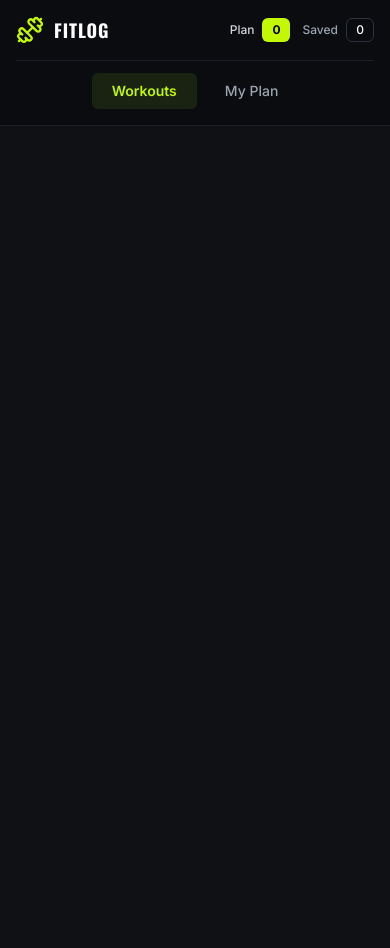
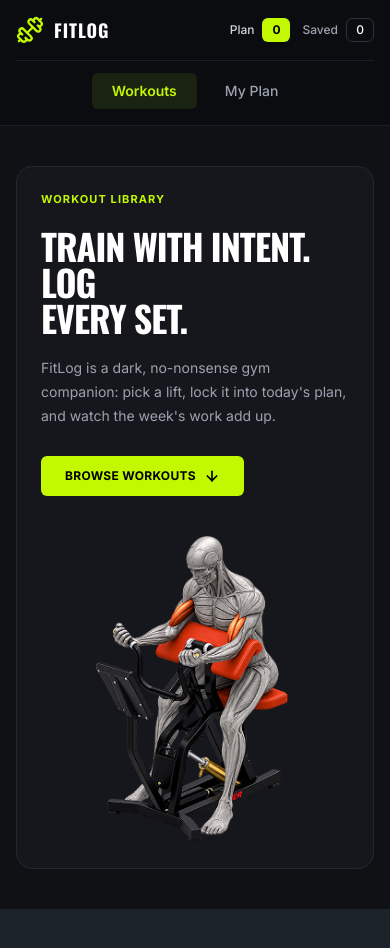
Before and after one commit to foysaliio/fitlog, a Next.js app: page / in a window 390 px wide. Shown: the top 948 px of the page. After the commit the page ends 909 px from the top, so only its background shows below. Built offline with nearby package versions, Linux system fonts and the light colour scheme.

Commit message:
feat: add responsive workout hero section

```diff
--- a/src/app/page.tsx
+++ b/src/app/page.tsx
@@ -1,7 +1,9 @@
+import Hero from "@/components/home/Hero";
+
 const Home = () => {
   return (
-    <main className="min-h-screen">
-
+    <main>
+      <Hero />
     </main>
   );
 };
--- /dev/null
+++ b/src/components/home/Hero.tsx
@@ -0,0 +1,50 @@
+import { ArrowDown } from "lucide-react";
+import Image from "next/image";
+import Link from "next/link";
+
+const Hero = () => {
+  return (
+    <section className="container mx-auto px-4 p-10 sm:px-6">
+      <div className="flex flex-col items-center justify-between gap-10 rounded-2xl border border-fit-border bg-fit-surface p-6 sm:p-8 lg:min-h-112 lg:flex-row lg:px-14 lg:py-14">
+        {/* Left Content */}
+        <div className="w-full max-w-139.5">
+          <p className="mb-5 text-[11px] font-bold tracking-[1.1px] text-fit-accent-alt uppercase">
+            Workout Library
+          </p>
+
+          <h1 className="font-display text-4xl leading-none font-bold tracking-[-1px] text-white uppercase sm:text-5xl lg:text-[60px] lg:tracking-[-1.5px]">
+            Train with intent. Log <br />
+            every set.
+          </h1>
+
+          <p className="mt-5 max-w-lg text-sm leading-6 text-fit-muted sm:text-base">
+            FitLog is a dark, no-nonsense gym companion: pick a lift, lock it
+            into today&apos;s plan, and watch the week&apos;s work add up.
+          </p>
+
+          <Link
+            href="#library"
+            className="mt-7 inline-flex items-center justify-center gap-2 rounded-md bg-fit-accent-alt px-6 py-3 text-xs font-bold tracking-[0.3px] text-black uppercase transition-transform hover:-translate-y-0.5"
+          >
+            Browse Workouts
+            <ArrowDown size={16} strokeWidth={2.5} />
+          </Link>
+        </div>
+
+        {/* Hero Image */}
+        <div className="flex w-full justify-center lg:w-auto">
+          <Image
+            src="/assets/images/banner.png"
+            alt="Athlete training in the gym"
+            width={334}
+            height={334}
+            priority
+            className="h-auto w-full max-w-83.5 object-cover"
+          />
+        </div>
+      </div>
+    </section>
+  );
+};
+
+export default Hero;
```
